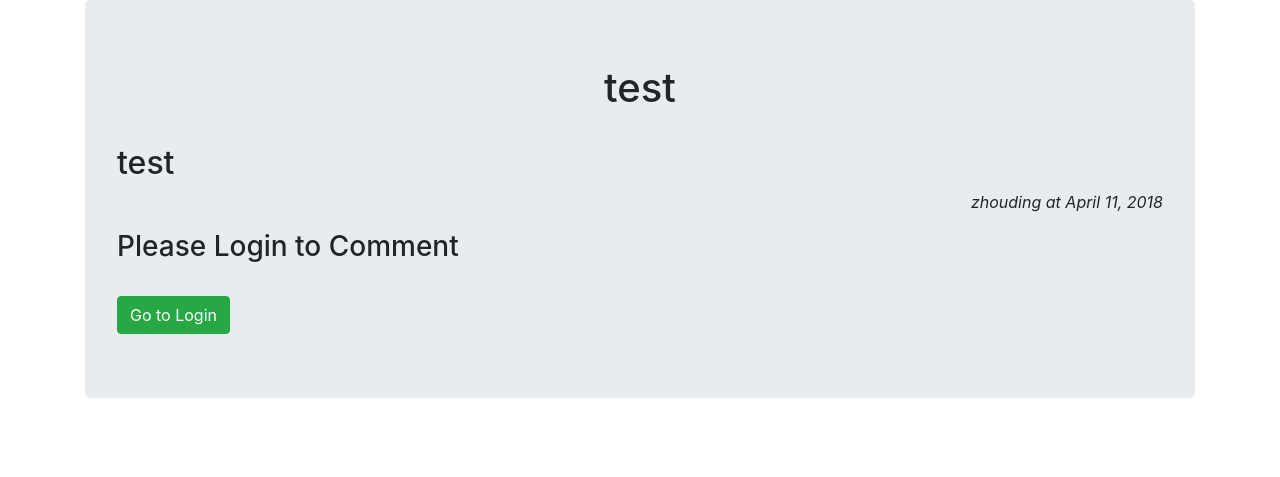
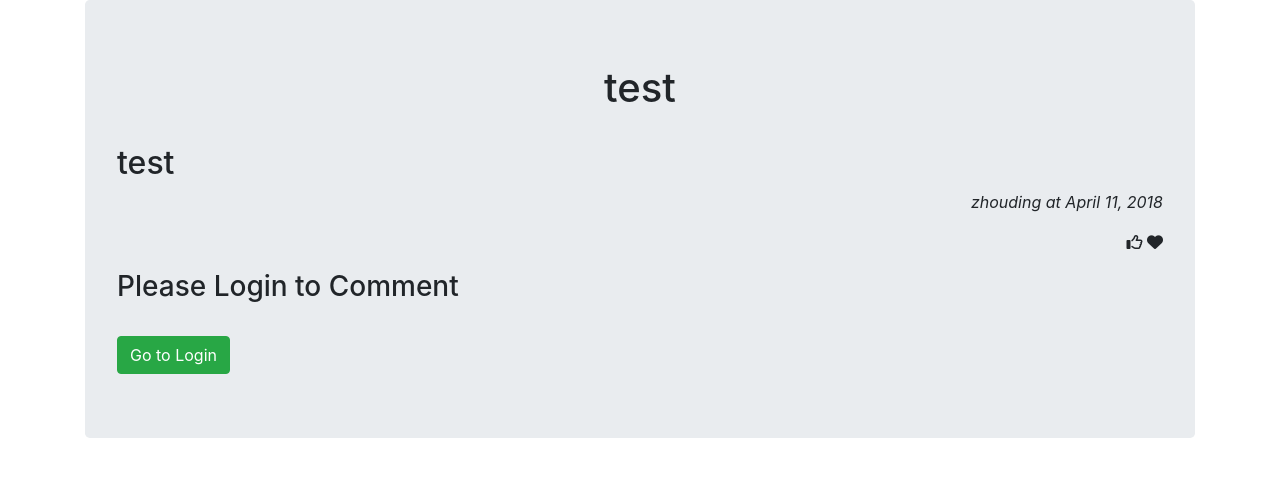
Before and after one commit to codoge1/Django_Proj, a Django app: page /1/ in a window 1280 px wide. Shown: the part 56-533 px from the top of the page. Run offline with Django 3.2, Linux system fonts and the light colour scheme; data comes from the database, SQL or seed files in the repository; data that the repository does not hold is empty; some libraries are stand-ins or nearby versions.

Commit message:
add icons

```diff
--- a/95882_Proj/allfootball/templates/own_topics.html
+++ b/95882_Proj/allfootball/templates/own_topics.html
@@ -6,6 +6,10 @@
             {% for topic in topics %}
             <a href="{{ topic.id }}"><li class="list-group-item"><h2>{{ topic.title }}</h2></li></a>
             <em style="text-align:right"><p>By {{ topic.author.username }} at {{ topic.date }}</p></em>
+            <div style="text-align:right">
+                    <i class="fa fa-thumbs-o-up" aria-hidden="true"></i>
+                    <i class="fa fa-heart" aria-hidden="true"></i>
+                </div>
             {% endfor %}
         </ul>
         <a href="{% url 'app:new_topic' %}"><button type="button" class="btn btn-success">New Topic</button></a>
--- a/95882_Proj/allfootball/templates/topic_detail.html
+++ b/95882_Proj/allfootball/templates/topic_detail.html
@@ -4,6 +4,10 @@
         <h1 style="text-align:center">{{ topic.title }}</h1></br>
         <h2 style="text-align:left">{{ topic.content }}</h2>
         <p style="text-align:right"><em>{{ topic.author }} at {{ topic.date }}</em></p>
+        <div style="text-align:right">
+                <i class="fa fa-thumbs-o-up" aria-hidden="true"></i>
+                <i class="fa fa-heart" aria-hidden="true"></i>
+            </div>
         <ul>
             {% for comment in topic.comments.all %}
             <li><p><strong>{{ comment.content }}</strong></p>
```
